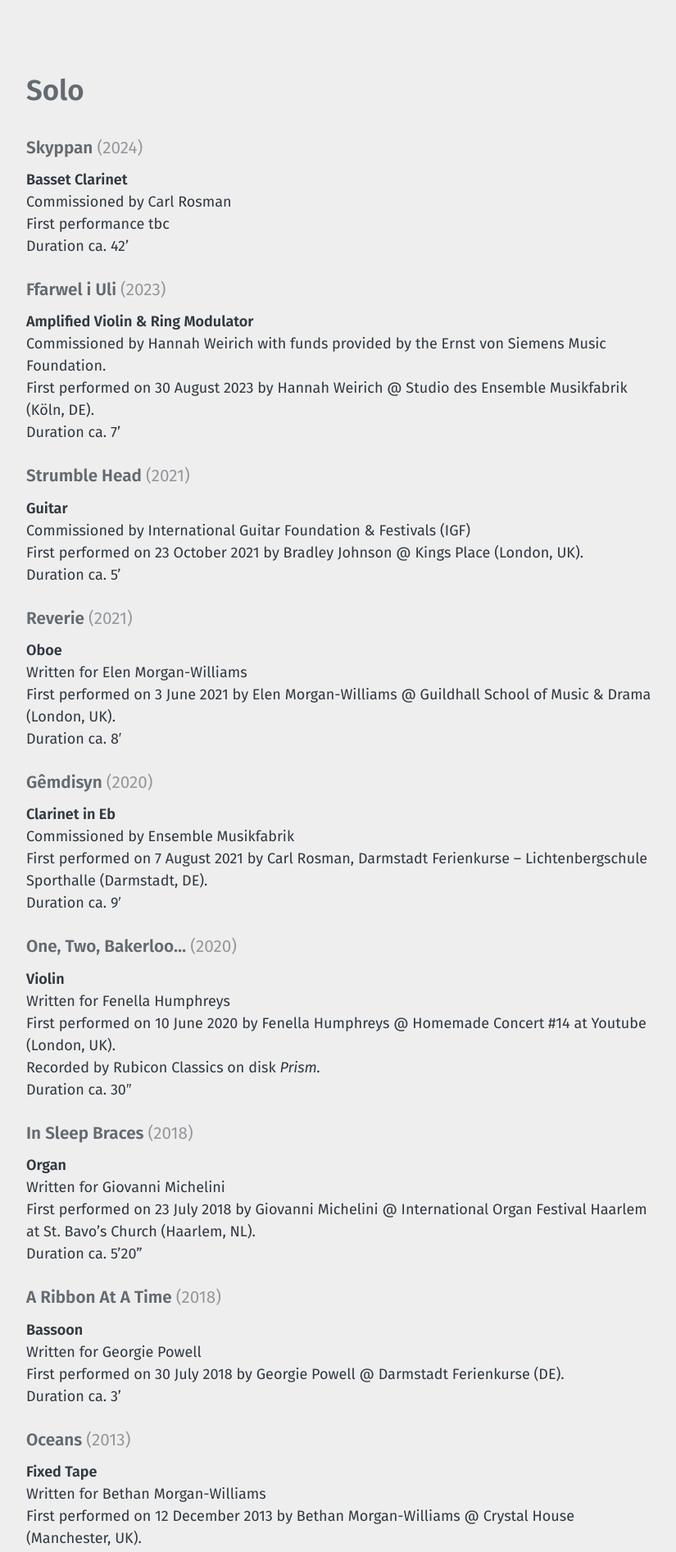
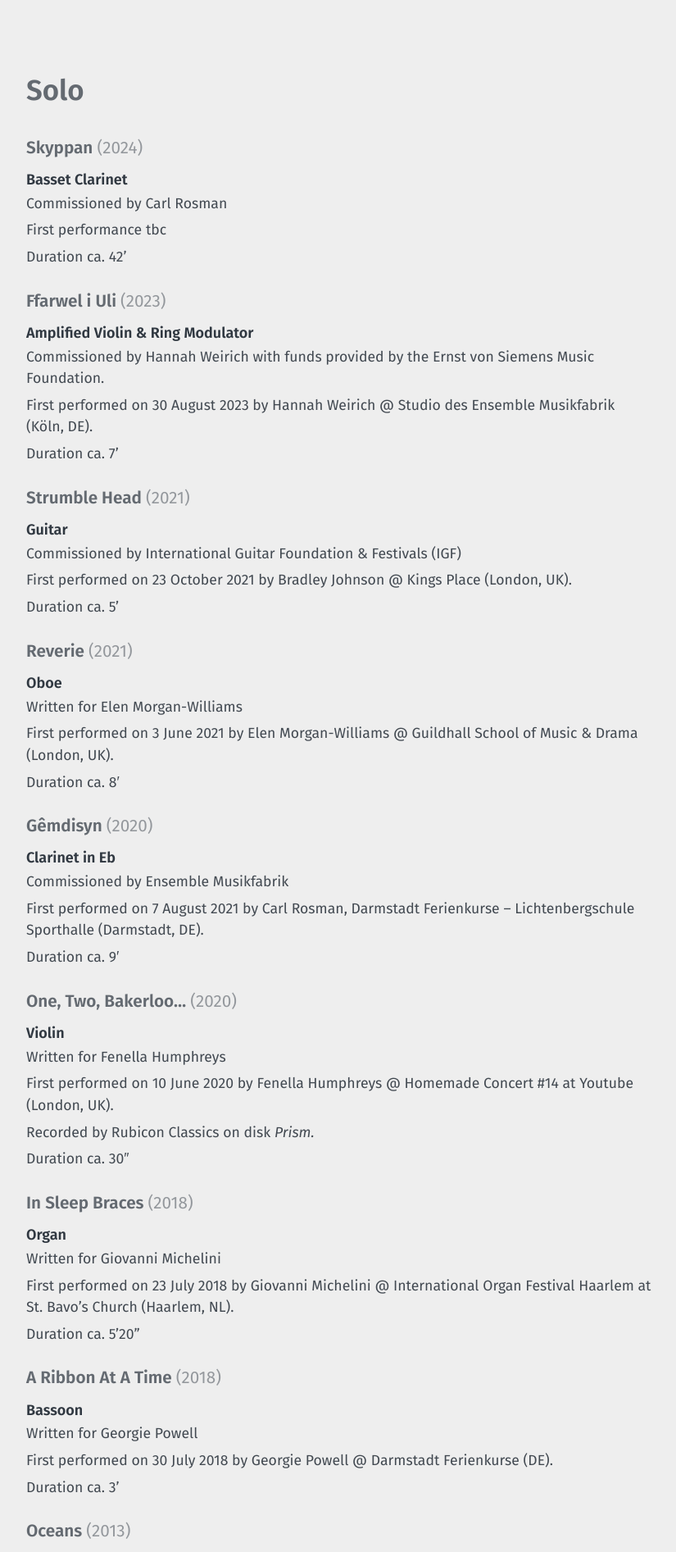
Before and after one commit to morganwilliamsb/website, a Jekyll site: the page built from works.md, in a window 1280 px wide. Shown: the part 396-2289 px from the top of the page at 82% size, without its empty margins (40-865 px from the left). Built offline with Jekyll 4.4.1, drawn with Linux system fonts in a browser that asks for light colours.

Commit message:
Update main.scss

```diff
--- a/assets/stylesheets/main.scss
+++ b/assets/stylesheets/main.scss
@@ -63,3 +63,23 @@
   font-weight: 400;
   opacity: 0.65;
 }
+
+/* ===== Works metadata (definition lists) ===== */
+
+.works-list p + dl {
+  margin-top: 0.4rem; /* space between instrumentation line and metadata */
+}
+
+.works-list dl {
+  margin: 0 0 1.5rem 0; /* space after each piece block */
+}
+
+.works-list dd {
+  margin: 0.15rem 0; /* line spacing within the metadata */
+  font-size: 0.98em;
+  opacity: 0.9;
+}
+
+.works-list dd + dd {
+  margin-top: 0.35rem; /* extra space between metadata lines */
+}
```
